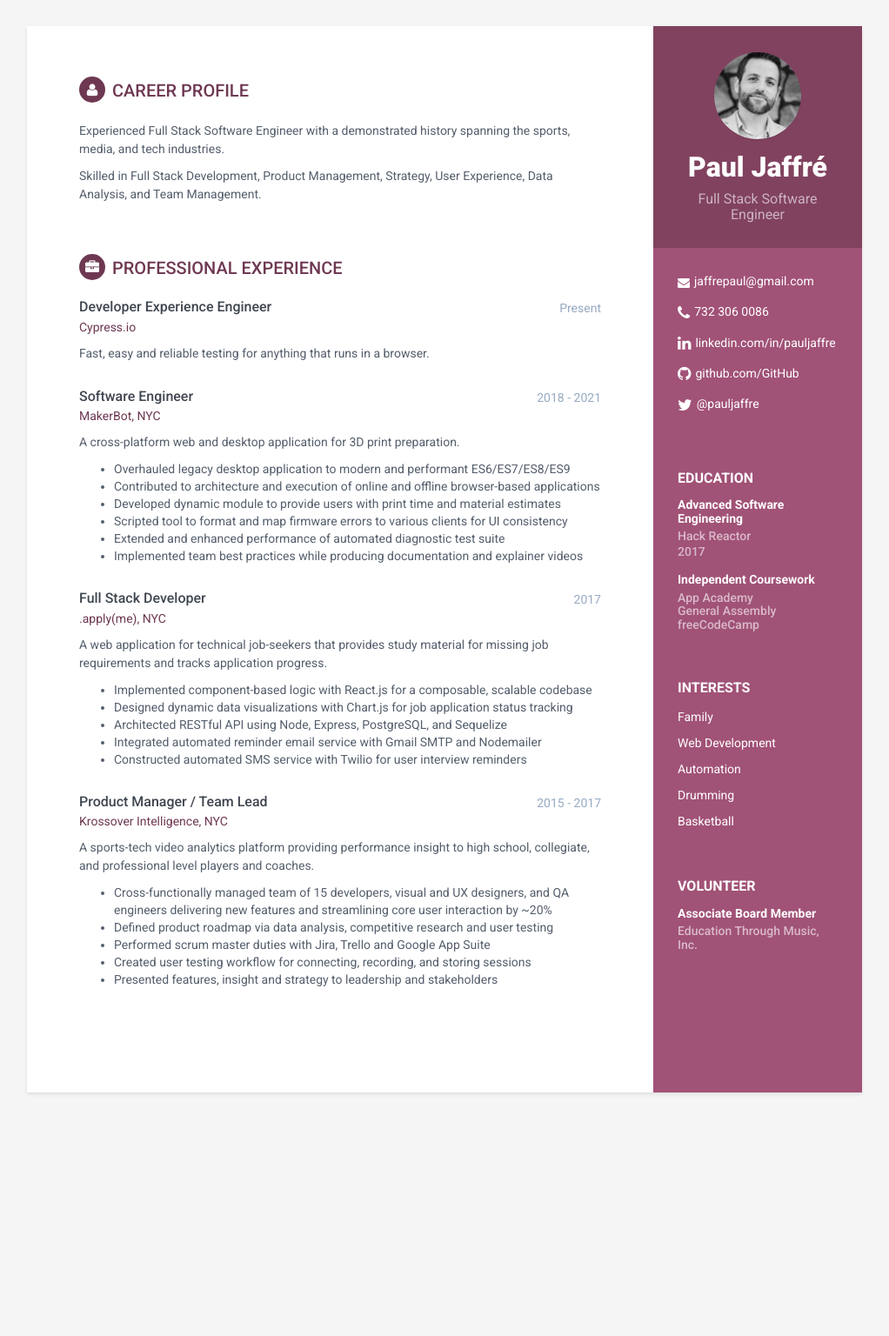
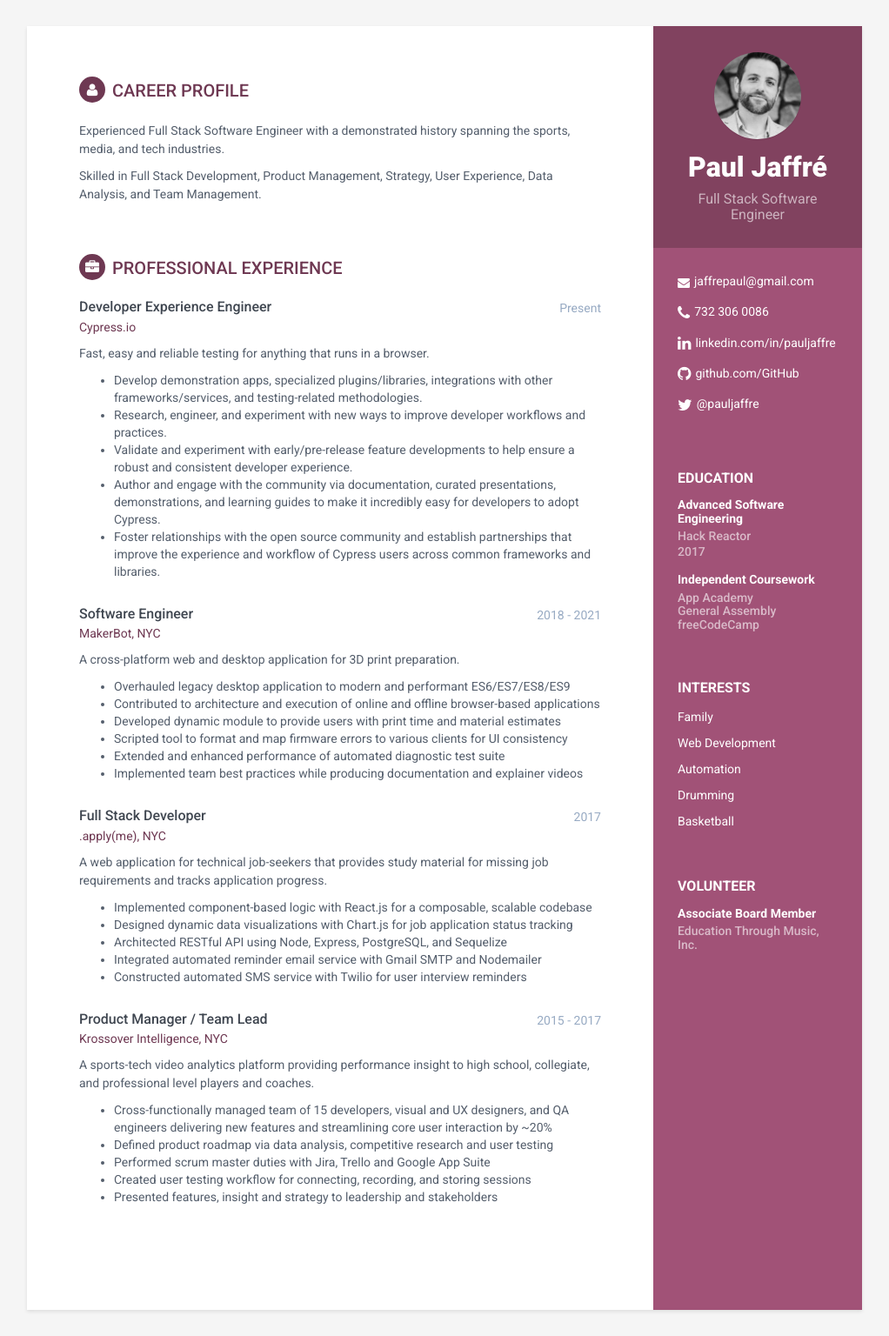
Before and after one commit to jaffrepaul/jaffrepaul.github.io, a Jekyll site: the page built from index.html, in a window 1280 px wide. Shown: the whole page at 87% size, without its empty margins (129-1151 px from the left). Built offline with Jekyll 4.4.1, drawn with Linux system fonts in a browser that asks for light colours; before the commit the page ends 1286 px from its top, so only the background shows below that.

Commit message:
Update experience.html

```diff
--- a/_includes/experience.html
+++ b/_includes/experience.html
@@ -30,6 +30,13 @@
         <!--//meta-->
         <div class="details">
             <p>Fast, easy and reliable testing for anything that runs in a browser.</p>
+            <ul>
+                <li>Develop demonstration apps, specialized plugins/libraries, integrations with other frameworks/services, and testing-related methodologies.</li>
+                <li>Research, engineer, and experiment with new ways to improve developer workflows and practices.</li>
+                <li>Validate and experiment with early/pre-release feature developments to help ensure a robust and consistent developer experience.</li>
+                <li>Author and engage with the community via documentation, curated presentations, demonstrations, and learning guides to make it incredibly easy for developers to adopt Cypress.</li>
+                <li>Foster relationships with the open source community and establish partnerships that improve the experience and workflow of Cypress users across common frameworks and libraries.</li>
+            </ul>
         </div>
         <!--//details-->
     </div>
```
